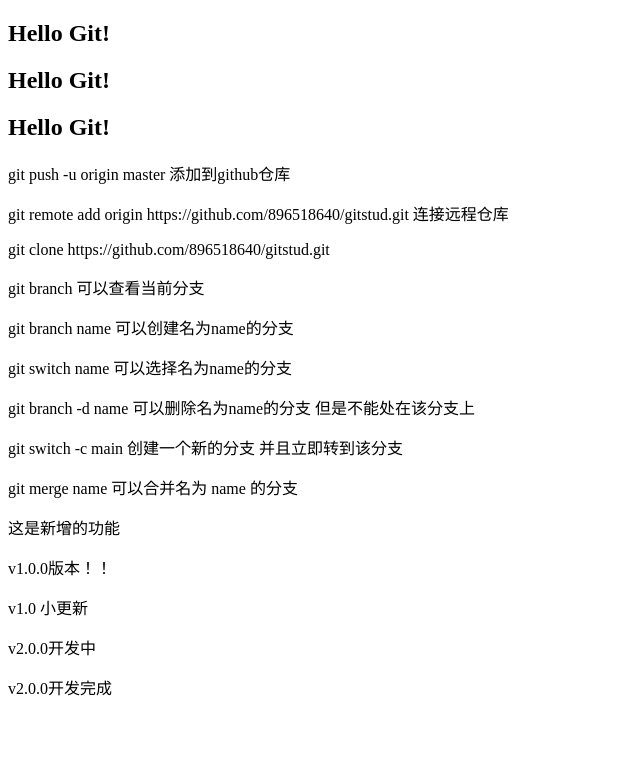
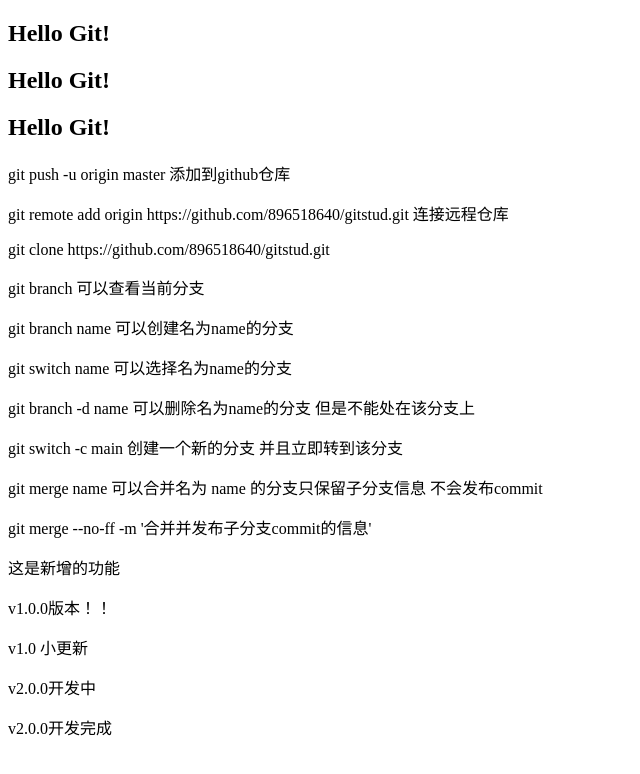
Before and after one commit to 896518640/gitstud, a plain HTML site: page index.html in a window 1280 px wide. Shown: the whole page, without its empty margins (0-640 px from the left). Drawn offline with Linux system fonts and the light colour scheme.

Commit message:
对index.html 进行了修改

```diff
--- a/index.html
+++ b/index.html
@@ -18,7 +18,8 @@
     <p>git switch name 可以选择名为name的分支</p>
     <p>git branch -d name 可以删除名为name的分支 但是不能处在该分支上</p>
     <p>git switch -c main 创建一个新的分支  并且立即转到该分支</p>
-    <p>git merge name 可以合并名为 name 的分支</p>
+    <p>git merge name 可以合并名为 name 的分支只保留子分支信息 不会发布commit</p>
+    <p>git merge --no-ff -m '合并并发布子分支commit的信息'</p>
 
     <p>这是新增的功能</p>
     <p>v1.0.0版本！！</p>
```
